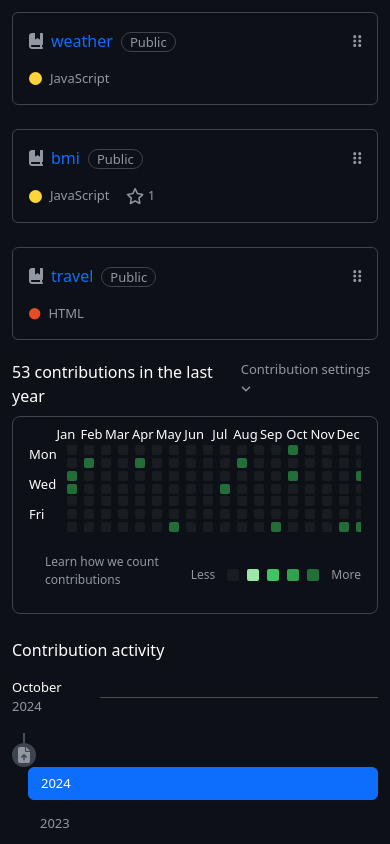
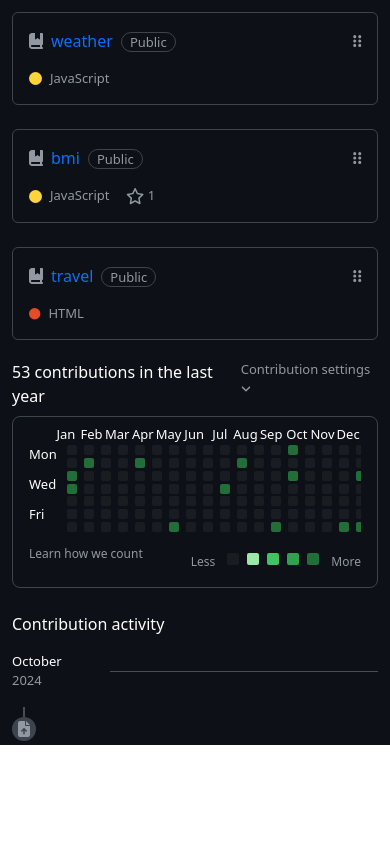
Before and after one commit to RENJITHPS10/github_profile, a React (Vite) app: page / in a window 390 px wide. Shown: the part 3096-3940 px from the top of the page. After the commit the page ends 3841 px from the top, so only its background shows below. Built offline with nearby package versions, Linux system fonts and the light colour scheme.

Commit message:
added mobile responsive

```diff
--- a/src/components/Contributions.jsx
+++ b/src/components/Contributions.jsx
@@ -72,12 +72,12 @@ function Contributions() {
 
                             {/* Display contribution legend */}
                             <div className='d-flex justify-content-between align-items-center'>
-                                <p style={{ fontSize: '12px' }} className='text-warning ms-3 mt-2'>
-                                    Learn how we count contributions
+                                <p style={{ fontSize: '12px' }} className='text-warning  '>
+                                    Learn how we count
                                 </p>
-                                <div className='d-flex'>
+                                <div className='d-flex '>
                                     <span style={{ fontSize: '12px', marginRight: '8px' }} className='text-warning'>Less</span>
-                                    <div className='d-flex align-items-center'>
+                                    <div className='d-flex  '>
                                         <div style={{ width: '12px', height: '12px', backgroundColor: 'rgb(255 255 255 / 5%)', margin: '0 4px', borderRadius: '2px' }}></div>
                                         <div style={{ width: '12px', height: '12px', backgroundColor: '#9be9a8', margin: '0 4px', borderRadius: '2px' }}></div>
                                         <div style={{ width: '12px', height: '12px', backgroundColor: '#40c463', margin: '0 4px', borderRadius: '2px' }}></div>
@@ -90,9 +90,9 @@ function Contributions() {
 
                         </div>
                     </div>
-                    <Contributions2 />
+
                 </Col>
-                <Col md={2}>
+                <Col md={2} className='d-none d-sm-inline'>
                     <div className='flex-wrap d-flex'>
                         <Button variant='primary' className='text-start w-100 ms-3' style={{ fontSize: '13px' }}>
                             2024
@@ -104,6 +104,7 @@ function Contributions() {
                         </Button>
                     </div>
                 </Col>
+                <Contributions2 />
             </Row>
         </div>
     );
--- a/src/components/Contributions2.jsx
+++ b/src/components/Contributions2.jsx
@@ -1,15 +1,19 @@
 import { faCircle, faFileArrowUp } from '@fortawesome/free-solid-svg-icons'
 import { FontAwesomeIcon } from '@fortawesome/react-fontawesome';
 import React from 'react'
+import { Col, Container, Row } from 'react-bootstrap';
 
 function Contributions2() {
   return (
     <>
-      <div className='mt-4'>
+    <Container>
+      <Row>
+        <Col md={10}>
+        <div className='mt-4'>
         <p>Contribution activity</p>
-        <div className='d-flex justify-content-center align-items-center'>
+        <div className='d-flex align-items-center'>
           <p style={{fontSize:'13px'}} className='m-0 '>October <span className='text-warning'>2024</span></p>
-          <hr className='ms-3 ' style={{ width: "87%" }} />
+          <hr className='ms-3 ' style={{ width: "74%" }} />
         </div>
         <div>
           <hr className='vertical_line mb-0 ' style={{height:'10px',marginLeft:"11px",width:'2px'}} />
@@ -19,6 +23,12 @@ function Contributions2() {
            </div>
         </div>
       </div>
+
+      </Col>
+
+      </Row>
+    </Container>
+
     </>
   )
 }
```
